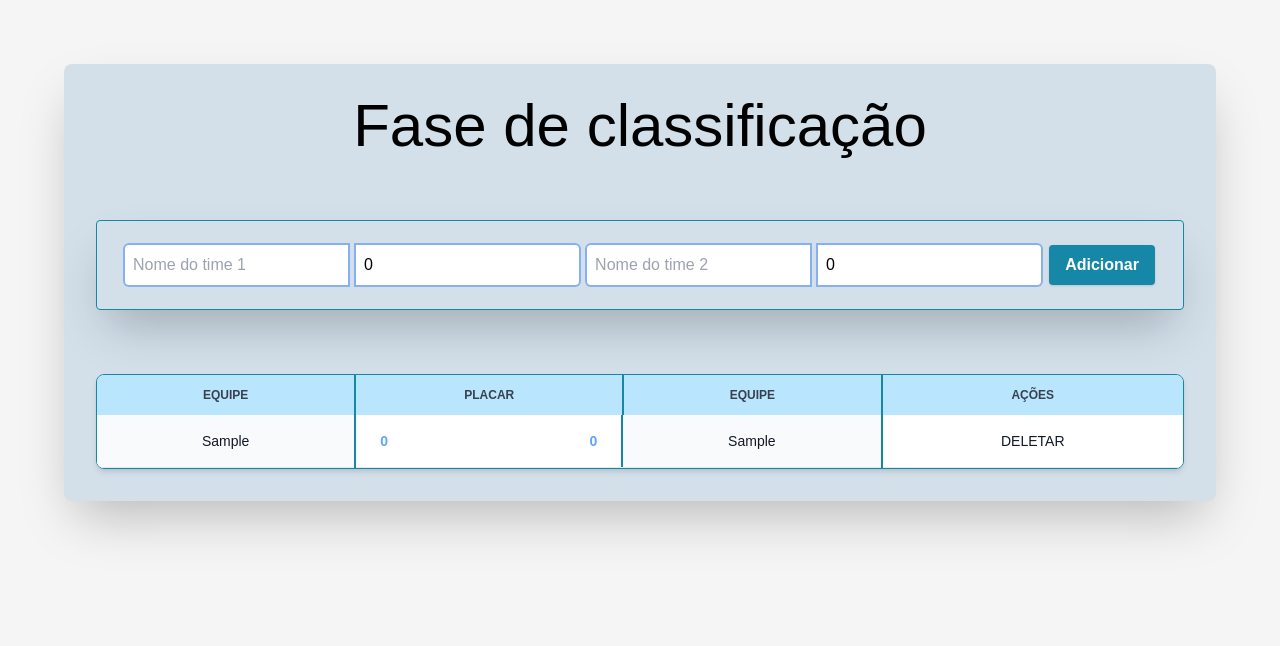
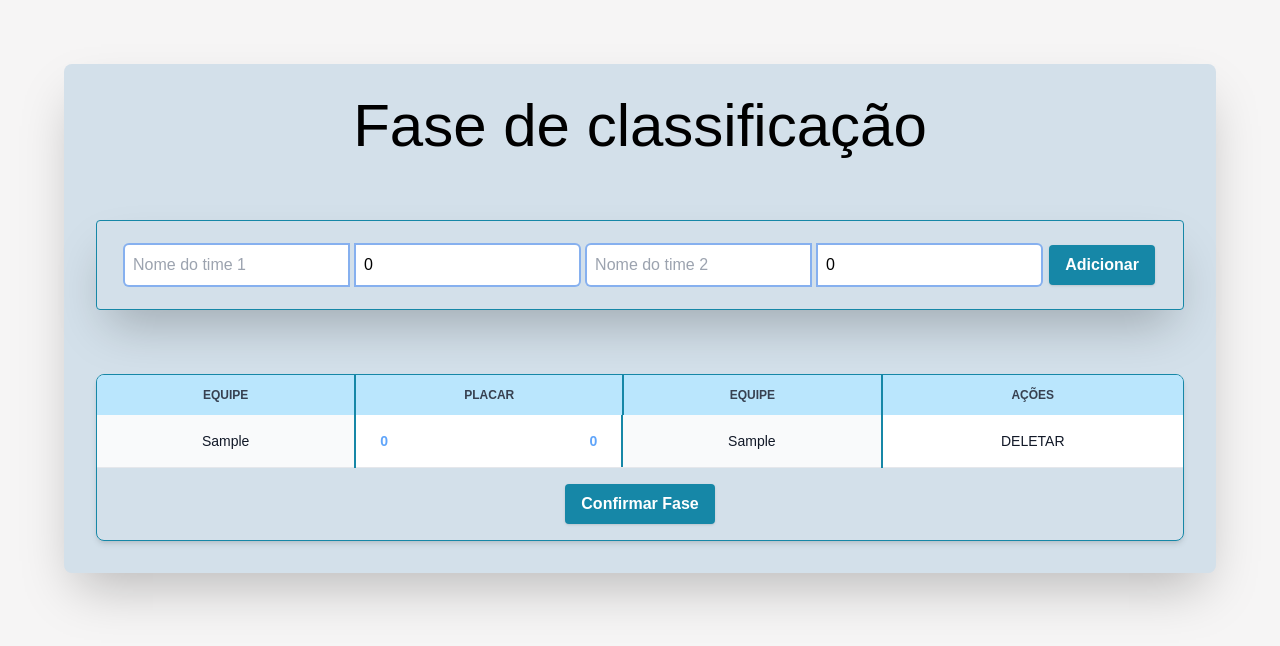
Before and after one commit to hi-im-yan/Tournament-Bracket-Frontent, a Next.js app: page / in a window 1280 px wide. Both pictures are taken after typing "Sample", "Sample" into the empty fields and a click on the button "Adicionar". Shown: the top 646 px of the page. Built offline with nearby package versions, Linux system fonts and the light colour scheme.

Commit message:
feat: button to confirm the data from the classification phase

```diff
--- a/src/app/page.tsx
+++ b/src/app/page.tsx
@@ -1,13 +1,9 @@
 'use client'
 
+import { fetchData } from "@/lib/GateballAPI"
+import { Match } from "@/types/MatchType"
 import { useState } from "react"
 
-type Match = {
-  'team-1-name': string,
-  'team-2-name': string,
-  'team-1-score': number,
-  'team-2-score': number
-}
 
 export default function Home() {
   const [firstTeamName, setFirstTeamName] = useState('')
@@ -30,6 +26,17 @@ export default function Home() {
       setSecondTeamScore(0)
     }
   }
+
+  const [data, setData] = useState<any[]>([]);
+  const handleFetchData = async () => {
+    try {
+      const fetchedData = await fetchData(matches);
+      console.log(fetchData)
+      setData(fetchedData);
+    } catch (error) {
+      // Handle error if needed
+    }
+  };
 
 
   return (
@@ -95,6 +102,17 @@ export default function Home() {
               )}
             </tbody>
           </table>
+
+          {matches.length
+            ? (
+              <div className="flex justify-center" >
+                <button className="shadow rounded bg-main-secondary py-2 px-4 hover:bg-main-accent font-bold text-white my-4" onClick={handleFetchData}>
+                  Confirmar Fase
+                </button>
+              </div>
+            )
+            : ''}
+
         </div>
       </section>
     </main>
```
